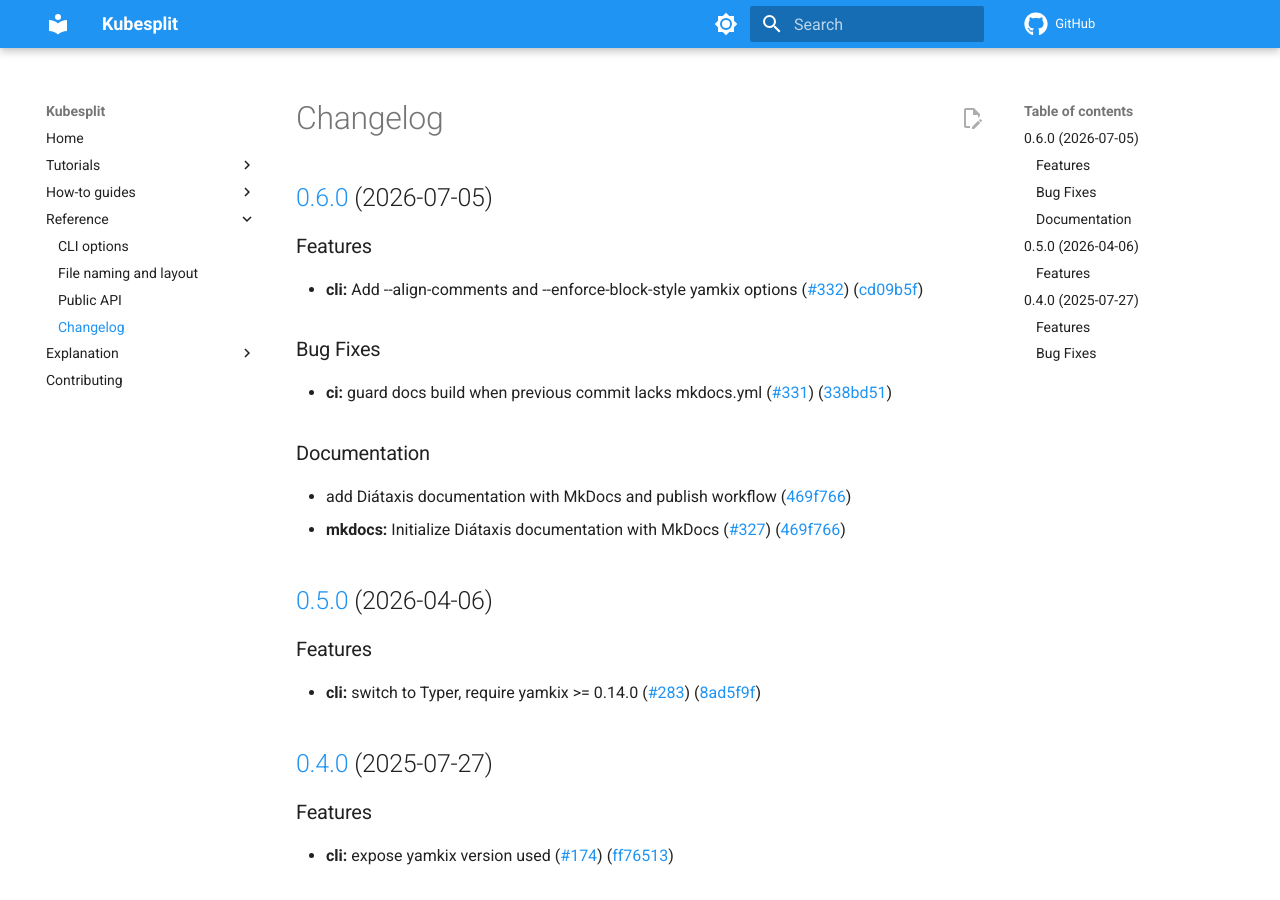
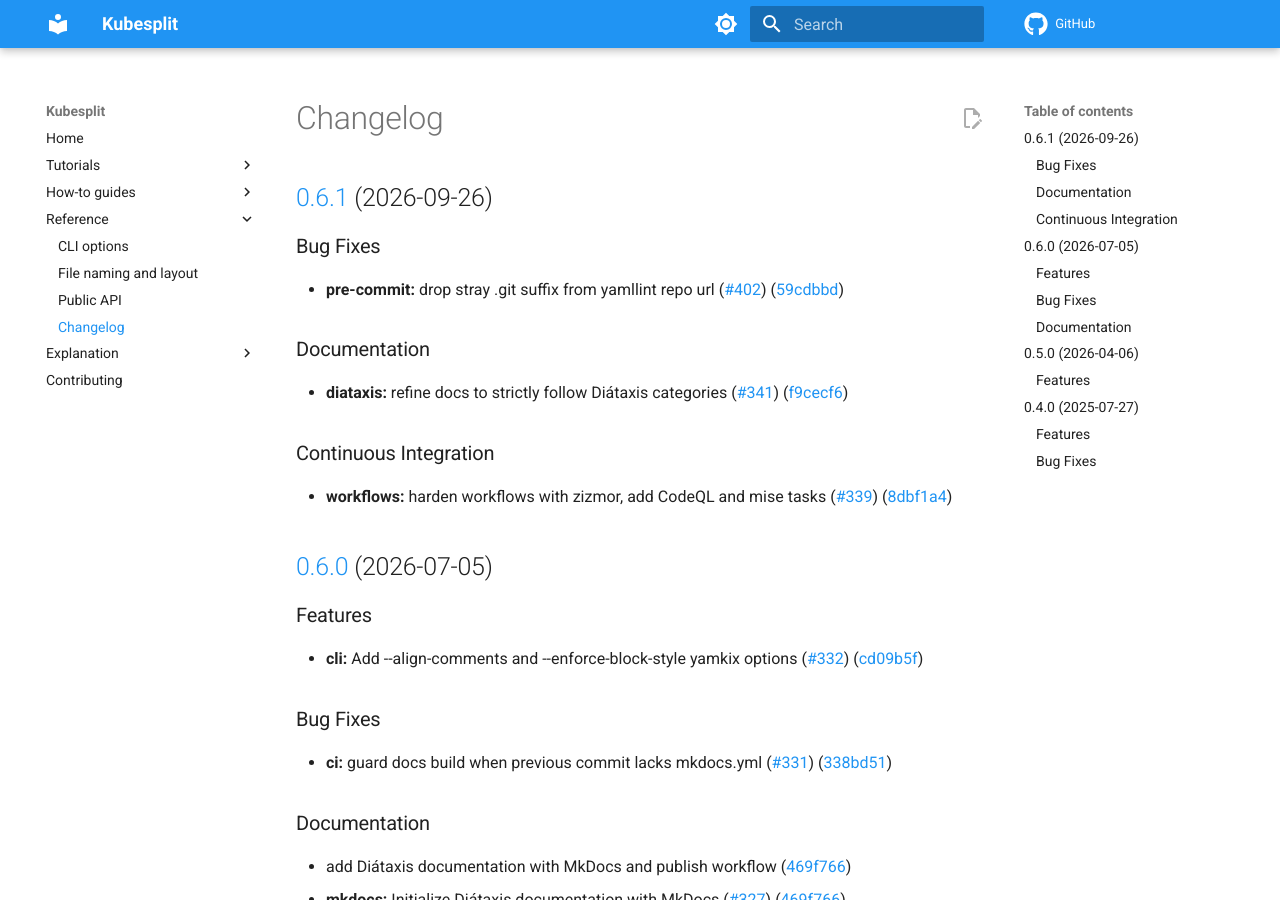
Before and after one commit to looztra/kubesplit, an MkDocs documentation site: the page built from docs/changelog.md, in a window 1280 px wide and 900 px high. Built offline with MkDocs 1.6.1 and Material for MkDocs 9.7.7, drawn with Linux system fonts in a browser that asks for light colours; comment, search, counter and statistics services are not loaded.

Commit message:
chore(main): release 0.6.1

```diff
--- a/docs/changelog.md
+++ b/docs/changelog.md
@@ -1,4 +1,21 @@
 # Changelog
+
+## [0.6.1](https://github.com/looztra/kubesplit/compare/v0.6.0...v0.6.1) (2026-09-26)
+
+
+### Bug Fixes
+
+* **pre-commit:** drop stray .git suffix from yamllint repo url ([#402](https://github.com/looztra/kubesplit/issues/402)) ([59cdbbd](https://github.com/looztra/kubesplit/commit/59cdbbd191cfdcc6585a5991b954cb0ece03359d))
+
+
+### Documentation
+
+* **diataxis:** refine docs to strictly follow Diátaxis categories ([#341](https://github.com/looztra/kubesplit/issues/341)) ([f9cecf6](https://github.com/looztra/kubesplit/commit/f9cecf6a6c680e06e7cd9b4dd2887685fc462d3d))
+
+
+### Continuous Integration
+
+* **workflows:** harden workflows with zizmor, add CodeQL and mise tasks ([#339](https://github.com/looztra/kubesplit/issues/339)) ([8dbf1a4](https://github.com/looztra/kubesplit/commit/8dbf1a496df2a9df98657ac29ef9c9d4070575e2))
 
 ## [0.6.0](https://github.com/looztra/kubesplit/compare/v0.5.0...v0.6.0) (2026-07-05)
 
--- a/version.txt
+++ b/version.txt
@@ -1 +1 @@
-0.6.0
+0.6.1
```
Also changed, not shown: .release-please-manifest.json.
